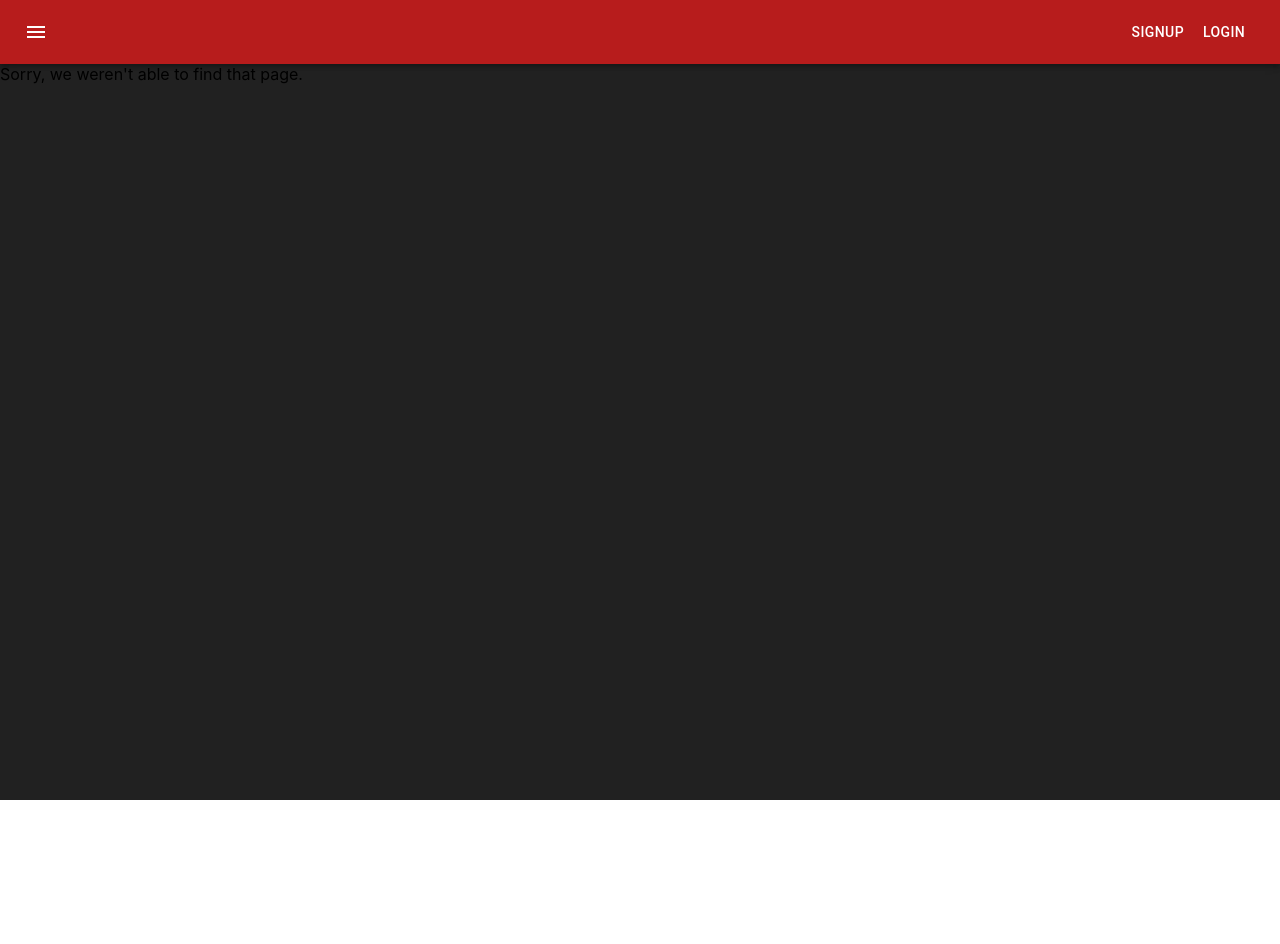
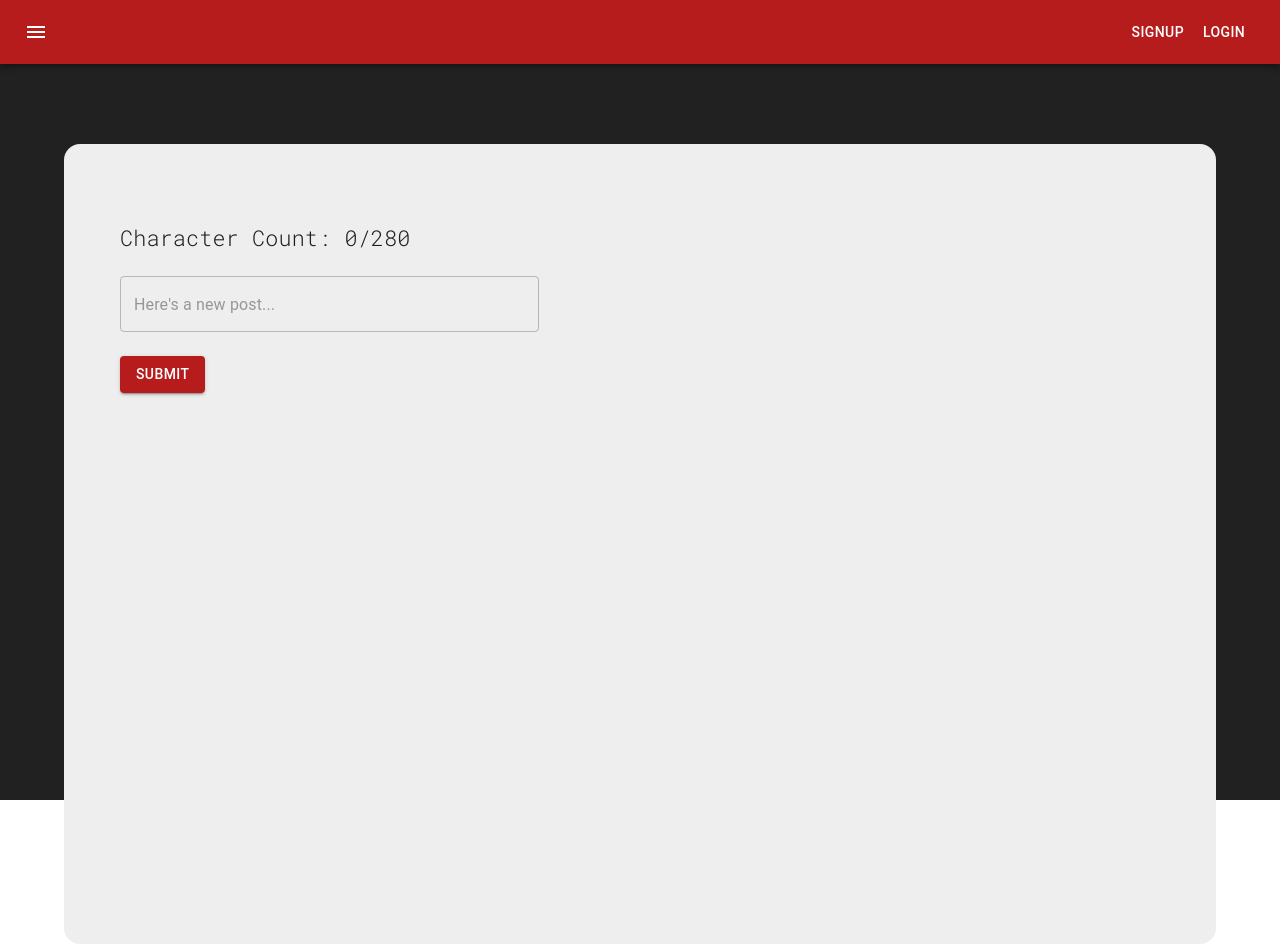
Before and after one commit to MCN17/cct, a React (Create React App) app in the folder client/: page /circuits in a window 1280 px wide. Before the commit the page ends 800 px from the top, so only its background shows below. Built offline with nearby package versions, Linux system fonts and the light colour scheme.

Commit message:
added Post form for cicruits page

```diff
--- a/client/src/App.js
+++ b/client/src/App.js
@@ -7,6 +7,7 @@ import { setContext } from '@apollo/client/link/context';
 import Home from "./pages/Home";
 import Login from "./pages/Login";
 import Signup from "./pages/Signup";
+import Circuits from "./pages/Circuits";
 import NoMatch from "./pages/NoMatch";
 
 // import Components
@@ -41,6 +42,7 @@ function App() {
             <Route path="/home" element={<Home/>}/>
             <Route path="/login" element={<Login/>}/>
             <Route path="/signup" element={<Signup/>}/>
+            <Route path="/circuits" element={<Circuits/>}/>
             <Route path="*" element={<NoMatch/>}/>
           </Routes>
         </div>
--- /dev/null
+++ b/client/src/components/PostForm/index.js
@@ -0,0 +1,104 @@
+import React, { useState } from 'react';
+
+import { useMutation } from '@apollo/client';
+import { ADD_POST } from '../../utils/mutations';
+import { QUERY_POSTS, QUERY_ME } from '../../utils/queries';
+
+// import material ui
+// import Container from '@mui/material/Container';
+import Grid from '@mui/material/Grid';
+import Box from '@mui/material/Box';
+import TextField from '@mui/material/TextField';
+import Button from '@mui/material/Button';
+// import CssBaseline from '@mui/material/CssBaseline';
+
+const PostForm = () => {
+  const [postText, setText] = useState('');
+  const [characterCount, setCharacterCount] = useState(0);
+
+  const [addPost, { error }] = useMutation(ADD_POST, {
+    update(cache, { data: { addPost } }) {
+
+        // could potentially not exist yet, so wrap in a try/catch
+      try {
+        // update me array's cache
+        const { me } = cache.readQuery({ query: QUERY_ME });
+        cache.writeQuery({
+          query: QUERY_ME,
+          data: { me: { ...me, posts: [...me.posts, addPost] } },
+        });
+      } catch (e) {
+        console.warn("First post insertion by user!")
+      }
+
+      // update post array's cache
+      const { posts } = cache.readQuery({ query: QUERY_POSTS });
+      cache.writeQuery({
+        query: QUERY_POSTS,
+        data: { posts: [addPost, ...posts] },
+      });
+    }
+  });
+
+  // update state based on form input changes
+  const handleChange = (event) => {
+    if (event.target.value.length <= 280) {
+      setText(event.target.value);
+      setCharacterCount(event.target.value.length);
+    }
+  };
+
+  // submit form
+  const handleFormSubmit = async (event) => {
+    event.preventDefault();
+
+    try {
+      await addPost({
+        variables: { postText },
+      });
+
+      // clear form value
+      setText('');
+      setCharacterCount(0);
+    } catch (e) {
+      console.error(e);
+    }
+  };
+
+  return (
+    <Box sx={{ marginTop: 10, padding: 7, bgcolor: "#eeeeee", borderRadius: "1rem",  height: '100vh' }}>
+        <Grid container spacing={3}>
+            <Grid item xs={5} sx={{ }}>
+            <p
+                className={`m-0 ${characterCount === 280 || error ? 'text-error' : ''}`}
+            >
+                Character Count: {characterCount}/280
+                {error && <span className="ml-2">Something went wrong...</span>}
+            </p>
+            <form
+                onSubmit={handleFormSubmit}
+            >
+                <TextField
+                fullWidth
+                placeholder="Here's a new post..."
+                value={postText}
+                onChange={handleChange}
+
+                />
+                 <Button
+                 type="submit"
+                 variant="contained"
+                 sx={{ mt: 3, mb: 2, bgcolor: "#b71c1c" }}
+                >
+                    Submit
+                </Button>
+
+            </form>
+
+            </Grid>
+      </Grid>
+    </Box>
+  );
+};
+
+export default PostForm;
--- /dev/null
+++ b/client/src/pages/Circuits.js
@@ -0,0 +1,19 @@
+import React from 'react';
+
+// Import Post Form component
+import PostForm from '../components/PostForm';
+
+//import material ui
+import Container from '@mui/material/Container';
+import CssBaseline from '@mui/material/CssBaseline';
+
+const Circuits = () => {
+    return (
+        <Container >
+            <CssBaseline />
+            <PostForm />
+        </Container>
+    );
+};
+
+export default Circuits;
--- /dev/null
+++ b/client/src/utils/queries.js
@@ -0,0 +1,85 @@
+import { gql } from '@apollo/client';
+
+export const QUERY_POSTS = gql`
+  query posts($username: String) {
+    posts(username: $username) {
+      _id
+      postText
+      createdAt
+      username
+      commentCount
+      comments {
+        _id
+        createdAt
+        username
+        commentBody
+      }
+    }
+  }
+`;
+
+export const QUERY_POST = gql`
+  query post($id: ID!) {
+    post(_id: $id) {
+      _id
+      postText
+      createdAt
+      username
+      commentCount
+      comments {
+        _id
+        createdAt
+        username
+        commentBody
+      }
+    }
+  }
+`;
+
+export const QUERY_USER = gql`
+  query user($username: String!) {
+    user(username: $username) {
+      _id
+      username
+      email
+      posts {
+        _id
+        postText
+        createdAt
+        commentCount
+      }
+    }
+  }
+`;
+
+export const QUERY_ME = gql`
+  {
+    me {
+      _id
+      username
+      email
+      posts {
+        _id
+        postText
+        createdAt
+        commentCount
+        comments {
+          _id
+          createdAt
+          commentBody
+          username
+        }
+      }
+    }
+  }
+`;
+
+export const QUERY_ME_BASIC = gql`
+  {
+    me {
+      _id
+      username
+      email
+    }
+  }
+`;
```
Also changed, not shown: 2 other files (tests, documents, lock files or other folders).
